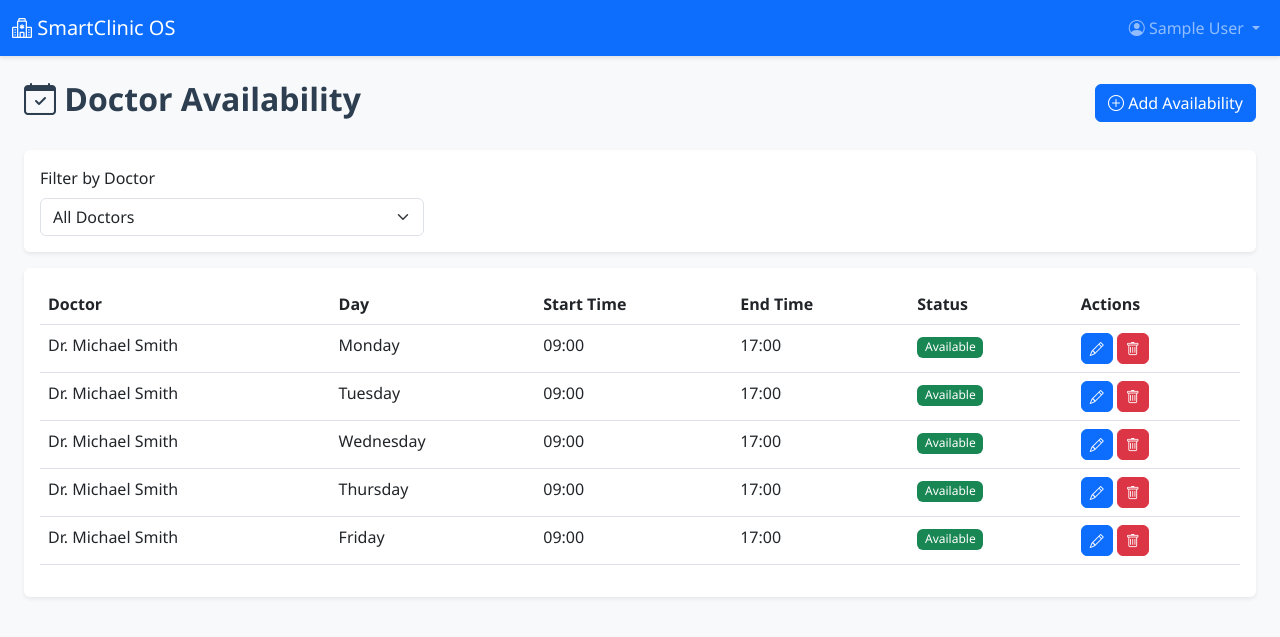
After one commit to Aman9y/TECHBLITZ26_StackOfError, a Flask app: page /availability in a window 1280 px wide. The commit adds this page. Shown: the top 637 px of the page. Run offline with Flask 3, Linux system fonts and the light colour scheme; the visitor is signed in with stand-in values (Sample User, id 1); data comes from the database, SQL or seed files in the repository; some libraries are stand-ins or nearby versions.

Commit message:
availability & follow-up appt.

```diff
--- a/app.py
+++ b/app.py
@@ -7,6 +7,7 @@ from routes.patient_routes import patient_bp
 from routes.appointment_routes import appointment_bp
 from routes.queue_routes import queue_bp
 from routes.waitlist_routes import waitlist_bp
+from routes.availability_routes import availability_bp
 from scheduler.reminder_scheduler import init_scheduler
 
 app = Flask(__name__)
@@ -22,6 +23,7 @@ app.register_blueprint(patient_bp)
 app.register_blueprint(appointment_bp)
 app.register_blueprint(queue_bp)
 app.register_blueprint(waitlist_bp)
+app.register_blueprint(availability_bp)
 
 init_scheduler(app)
 
--- a/routes/appointment_routes.py
+++ b/routes/appointment_routes.py
@@ -47,6 +47,21 @@ def create_appointment():
     appointment_date = datetime.fromisoformat(data['date']).date()
     appointment_time = datetime.fromisoformat(data['time']).time()
 
+    if not AppointmentService.check_availability(
+        data['doctor_id'],
+        appointment_date,
+        appointment_time
+    ):
+        available_slot = AppointmentService.find_nearest_slot(
+            data['doctor_id'],
+            appointment_date,
+            appointment_time
+        )
+        return jsonify({
+            'error': 'Doctor not available at this time',
+            'suggested_slot': available_slot
+        }), 409
+
     conflict = AppointmentService.check_conflict(
         data['doctor_id'],
         appointment_date,
@@ -69,7 +84,10 @@ def create_appointment():
         patient_id=data['patient_id'],
         date=appointment_date,
         time=appointment_time,
-        status='booked'
+        status='booked',
+        is_followup=data.get('is_followup', False),
+        parent_appointment_id=data.get('parent_appointment_id'),
+        followup_notes=data.get('followup_notes', '')
     )
     db.session.add(appointment)
     db.session.commit()
--- /dev/null
+++ b/routes/availability_routes.py
@@ -0,0 +1,106 @@
+from flask import Blueprint, request, jsonify, session, render_template, redirect, url_for
+from database import db
+from models.doctor_availability import DoctorAvailability
+from models.doctor import Doctor
+from datetime import datetime
+
+availability_bp = Blueprint('availability', __name__)
+
+@availability_bp.route('/availability')
+def availability_page():
+    if 'user_id' not in session:
+        return redirect(url_for('auth.login'))
+    return render_template('availability.html')
+
+@availability_bp.route('/api/availability', methods=['GET'])
+def get_availability():
+    doctor_id = request.args.get('doctor_id')
+
+    query = DoctorAvailability.query
+    if doctor_id:
+        query = query.filter_by(doctor_id=doctor_id)
+
+    availability = query.all()
+    return jsonify([a.to_dict() for a in availability])
+
+@availability_bp.route('/api/availability', methods=['POST'])
+def create_availability():
+    data = request.json
+
+    availability = DoctorAvailability(
+        doctor_id=data['doctor_id'],
+        day_of_week=data['day_of_week'],
+        start_time=datetime.strptime(data['start_time'], '%H:%M').time(),
+        end_time=datetime.strptime(data['end_time'], '%H:%M').time(),
+        is_available=data.get('is_available', True)
+    )
+    db.session.add(availability)
+    db.session.commit()
+
+    return jsonify(availability.to_dict()), 201
+
+@availability_bp.route('/api/availability/<int:availability_id>', methods=['PUT'])
+def update_availability(availability_id):
+    availability = DoctorAvailability.query.get_or_404(availability_id)
+    data = request.json
+
+    if 'day_of_week' in data:
+        availability.day_of_week = data['day_of_week']
+    if 'start_time' in data:
+        availability.start_time = datetime.strptime(data['start_time'], '%H:%M').time()
+    if 'end_time' in data:
+        availability.end_time = datetime.strptime(data['end_time'], '%H:%M').time()
+    if 'is_available' in data:
+        availability.is_available = data['is_available']
+
+    db.session.commit()
+    return jsonify(availability.to_dict())
+
+@availability_bp.route('/api/availability/<int:availability_id>', methods=['DELETE'])
+def delete_availability(availability_id):
+    availability = DoctorAvailability.query.get_or_404(availability_id)
+    db.session.delete(availability)
+    db.session.commit()
+    return '', 204
+
+@availability_bp.route('/api/doctors/<int:doctor_id>/available-slots', methods=['GET'])
+def get_available_slots(doctor_id):
+    date_str = request.args.get('date')
+    if not date_str:
+        return jsonify({'error': 'Date required'}), 400
+
+    date = datetime.strptime(date_str, '%Y-%m-%d').date()
+    day_of_week = date.weekday()
+
+    availability = DoctorAvailability.query.filter_by(
+        doctor_id=doctor_id,
+        day_of_week=day_of_week,
+        is_available=True
+    ).all()
+
+    if not availability:
+        return jsonify([])
+
+    from models.appointment import Appointment
+    booked_appointments = Appointment.query.filter_by(
+        doctor_id=doctor_id,
+        date=date
+    ).filter(Appointment.status != 'cancelled').all()
+
+    booked_times = [apt.time for apt in booked_appointments]
+
+    slots = []
+    for avail in availability:
+        current_time = datetime.combine(date, avail.start_time)
+        end_time = datetime.combine(date, avail.end_time)
+
+        while current_time < end_time:
+            if current_time.time() not in booked_times:
+                slots.append({
+                    'time': current_time.strftime('%H:%M'),
+                    'available': True
+                })
+            current_time = datetime.combine(date, current_time.time())
+            current_time = current_time.replace(minute=current_time.minute + 30)
+
+    return jsonify(slots)
--- /dev/null
+++ b/templates/availability.html
@@ -0,0 +1,195 @@
+{% extends "base.html" %}
+
+{% block title %}Doctor Availability - SmartClinic OS{% endblock %}
+
+{% block content %}
+<div class="container-fluid">
+    <div class="d-flex justify-content-between align-items-center mb-4">
+        <h2><i class="bi bi-calendar-check"></i> Doctor Availability</h2>
+        <button class="btn btn-primary" data-bs-toggle="modal" data-bs-target="#availabilityModal" onclick="openNewAvailability()">
+            <i class="bi bi-plus-circle"></i> Add Availability
+        </button>
+    </div>
+
+    <div class="card mb-3">
+        <div class="card-body">
+            <div class="row">
+                <div class="col-md-4">
+                    <label for="filterDoctor" class="form-label">Filter by Doctor</label>
+                    <select class="form-select" id="filterDoctor" onchange="loadAvailability()">
+                        <option value="">All Doctors</option>
+                    </select>
+                </div>
+            </div>
+        </div>
+    </div>
+
+    <div class="card">
+        <div class="card-body">
+            <table class="table table-hover">
+                <thead>
+                    <tr>
+                        <th>Doctor</th>
+                        <th>Day</th>
+                        <th>Start Time</th>
+                        <th>End Time</th>
+                        <th>Status</th>
+                        <th>Actions</th>
+                    </tr>
+                </thead>
+                <tbody id="availabilityTable"></tbody>
+            </table>
+        </div>
+    </div>
+</div>
+
+<!-- Availability Modal -->
+<div class="modal fade" id="availabilityModal" tabindex="-1">
+    <div class="modal-dialog">
+        <div class="modal-content">
+            <div class="modal-header">
+                <h5 class="modal-title" id="modalTitle">Add Availability</h5>
+                <button type="button" class="btn-close" data-bs-dismiss="modal"></button>
+            </div>
+            <div class="modal-body">
+                <form id="availabilityForm">
+                    <input type="hidden" id="availabilityId">
+                    <div class="mb-3">
+                        <label for="doctorSelect" class="form-label">Doctor</label>
+                        <select class="form-select" id="doctorSelect" required></select>
+                    </div>
+                    <div class="mb-3">
+                        <label for="daySelect" class="form-label">Day of Week</label>
+                        <select class="form-select" id="daySelect" required>
+                            <option value="0">Monday</option>
+                            <option value="1">Tuesday</option>
+                            <option value="2">Wednesday</option>
+                            <option value="3">Thursday</option>
+                            <option value="4">Friday</option>
+                            <option value="5">Saturday</option>
+                            <option value="6">Sunday</option>
+                        </select>
+                    </div>
+                    <div class="mb-3">
+                        <label for="startTime" class="form-label">Start Time</label>
+                        <input type="time" class="form-control" id="startTime" required>
+                    </div>
+                    <div class="mb-3">
+                        <label for="endTime" class="form-label">End Time</label>
+                        <input type="time" class="form-control" id="endTime" required>
+                    </div>
+                    <div class="form-check">
+                        <input class="form-check-input" type="checkbox" id="isAvailable" checked>
+                        <label class="form-check-label" for="isAvailable">
+                            Available
+                        </label>
+                    </div>
+                </form>
+            </div>
+            <div class="modal-footer">
+                <button type="button" class="btn btn-secondary" data-bs-dismiss="modal">Cancel</button>
+                <button type="button" class="btn btn-primary" onclick="saveAvailability()">Save</button>
+            </div>
+        </div>
+    </div>
+</div>
+{% endblock %}
+
+{% block extra_js %}
+<script>
+let doctors = [];
+
+async function loadDoctors() {
+    doctors = await fetch('/api/doctors').then(r => r.json());
+
+    const doctorSelect = document.getElementById('doctorSelect');
+    doctorSelect.innerHTML = '<option value="">Select Doctor</option>' +
+        doctors.map(d => `<option value="${d.id}">${d.name} - ${d.specialization}</option>`).join('');
+
+    const filterDoctor = document.getElementById('filterDoctor');
+    filterDoctor.innerHTML = '<option value="">All Doctors</option>' +
+        doctors.map(d => `<option value="${d.id}">${d.name}</option>`).join('');
+}
+
+async function loadAvailability() {
+    const doctorId = document.getElementById('filterDoctor').value;
+    const url = doctorId ? `/api/availability?doctor_id=${doctorId}` : '/api/availability';
+
+    const availability = await fetch(url).then(r => r.json());
+
+    const html = availability.map(a => `
+        <tr>
+            <td>${a.doctor_name}</td>
+            <td>${a.day_name}</td>
+            <td>${a.start_time}</td>
+            <td>${a.end_time}</td>
+            <td>
+                <span class="badge bg-${a.is_available ? 'success' : 'secondary'}">
+                    ${a.is_available ? 'Available' : 'Unavailable'}
+                </span>
+            </td>
+            <td>
+                <button class="btn btn-sm btn-primary" onclick='editAvailability(${JSON.stringify(a)})'>
+                    <i class="bi bi-pencil"></i>
+                </button>
+                <button class="btn btn-sm btn-danger" onclick="deleteAvailability(${a.id})">
+                    <i class="bi bi-trash"></i>
+                </button>
+            </td>
+        </tr>
+    `).join('');
+
+    document.getElementById('availabilityTable').innerHTML = html ||
+        '<tr><td colspan="6" class="text-center text-muted">No availability set</td></tr>';
+}
+
+function openNewAvailability() {
+    document.getElementById('modalTitle').textContent = 'Add Availability';
+    document.getElementById('availabilityForm').reset();
+    document.getElementById('availabilityId').value = '';
+    document.getElementById('isAvailable').checked = true;
+}
+
+function editAvailability(availability) {
+    document.getElementById('modalTitle').textContent = 'Edit Availability';
+    document.getElementById('availabilityId').value = availability.id;
+    document.getElementById('doctorSelect').value = availability.doctor_id;
+    document.getElementById('daySelect').value = availability.day_of_week;
+    document.getElementById('startTime').value = availability.start_time;
+    document.getElementById('endTime').value = availability.end_time;
+    document.getElementById('isAvailable').checked = availability.is_available;
+
+    new bootstrap.Modal(document.getElementById('availabilityModal')).show();
+}
+
+async function saveAvailability() {
+    const id = document.getElementById('availabilityId').value;
+    const data = {
+        doctor_id: parseInt(document.getElementById('doctorSelect').value),
+        day_of_week: parseInt(document.getElementById('daySelect').value),
+        start_time: document.getElementById('startTime').value,
+        end_time: document.getElementById('endTime').value,
+        is_available: document.getElementById('isAvailable').checked
+    };
+
+    await fetch(id ? `/api/availability/${id}` : '/api/availability', {
+        method: id ? 'PUT' : 'POST',
+        headers: { 'Content-Type': 'application/json' },
+        body: JSON.stringify(data)
+    });
+
+    bootstrap.Modal.getInstance(document.getElementById('availabilityModal')).hide();
+    loadAvailability();
+}
+
+async function deleteAvailability(id) {
+    if (!confirm('Delete this availability slot?')) return;
+
+    await fetch(`/api/availability/${id}`, { method: 'DELETE' });
+    loadAvailability();
+}
+
+loadDoctors();
+loadAvailability();
+</script>
+{% endblock %}
--- a/templates/base.html
+++ b/templates/base.html
@@ -36,6 +36,9 @@
                     </li>
                     <li class="nav-item">
                         <a class="nav-link" href="/waitlist">Waitlist</a>
+                    </li>
+                    <li class="nav-item">
+                        <a class="nav-link" href="/availability">Availability</a>
                     </li>
                     {% elif session.role == 'doctor' %}
                     <li class="nav-item">
```
Also changed, not shown: database.py (+14 -0 lines), models/appointment.py (+8 -0 lines), models/doctor_availability.py (added, +26 -0 lines), services/appointment_service.py (+55 -2 lines), templates/appointments.html (+23 -4 lines), templates/doctor_dashboard.html (+15 -3 lines).
